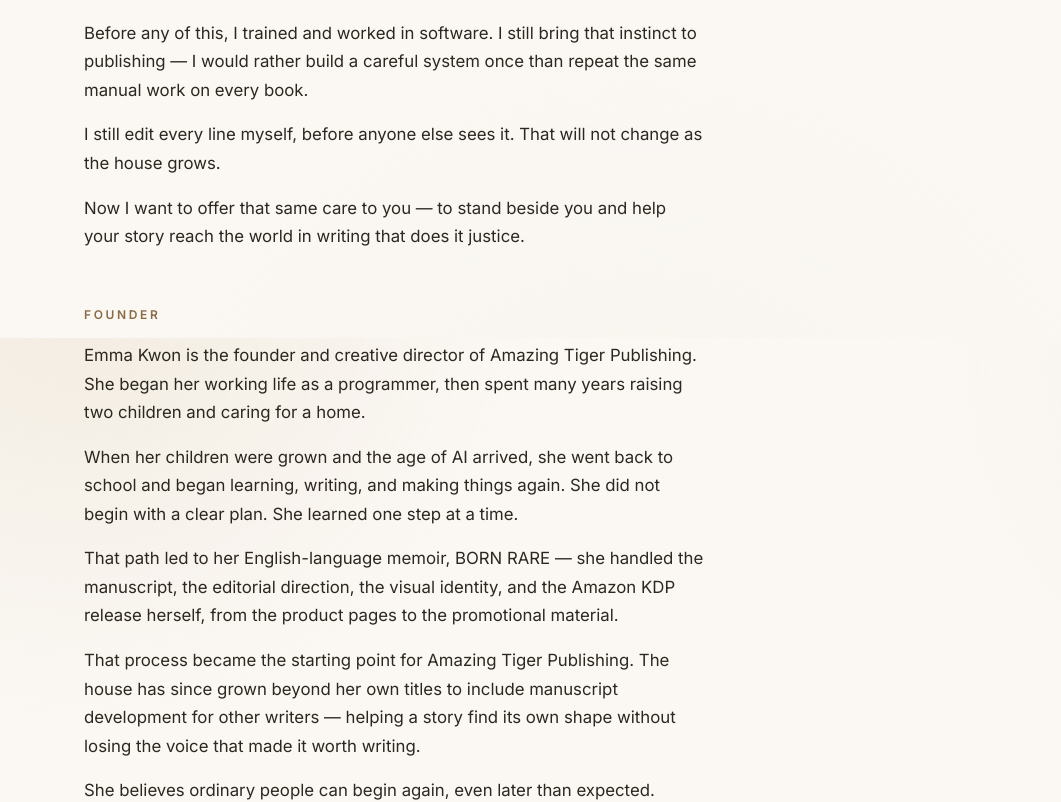
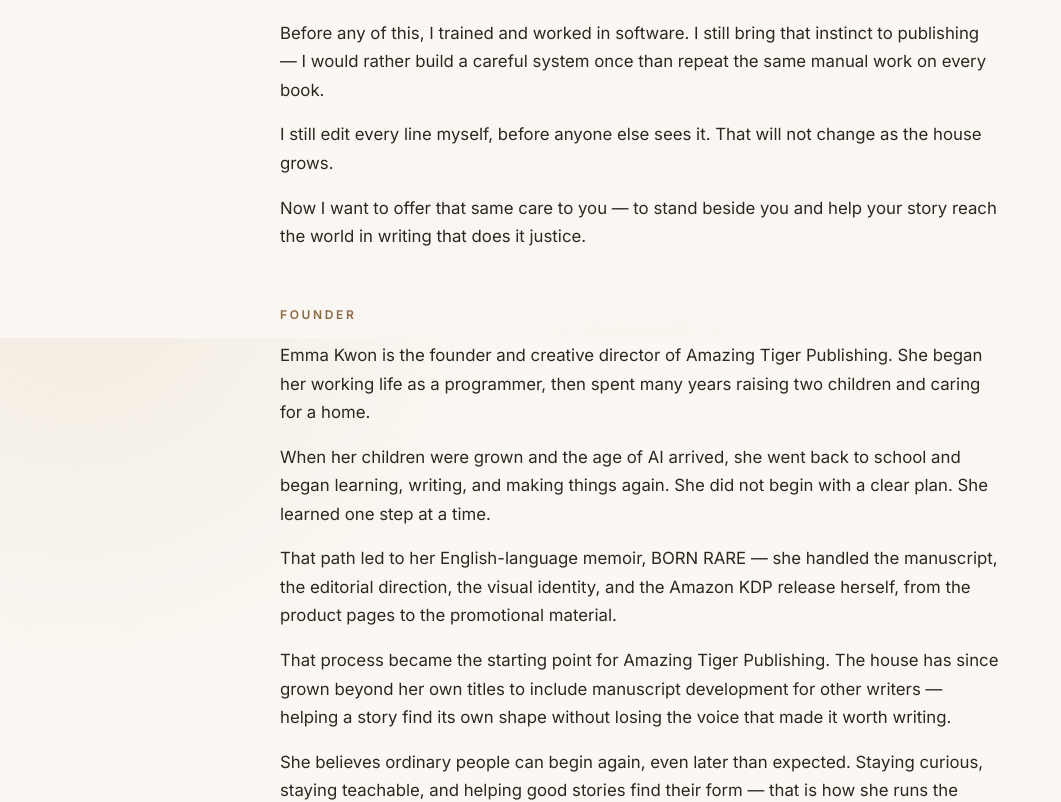
Before and after one commit to k-mama/amazingtiger-site, a Next.js app: page / in a window 1280 px wide. Shown: the part 6062-6864 px from the top of the page, without its empty margins (0-1061 px from the left). Built offline with nearby package versions, Linux system fonts and the light colour scheme; no server answers; a web font is replaced by a local one.

Commit message:
Center the Founder section's letter/bio/studio text blocks
They were sitting flush against the container's left edge with a wide
empty gap on the right — jarring right after the portrait+intro's
evenly-filled two-column row above them. Centered each as a 720px
column instead.

```diff
--- a/components/HomeContent.tsx
+++ b/components/HomeContent.tsx
@@ -258,23 +258,27 @@
 
         <div className="container" style={{ marginTop: "3.5rem" }}>
           <Reveal>
+            <div style={{ maxWidth: "720px", margin: "0 auto" }}>
               <span className="eyebrow">{dict.founderPage.letterHeading}</span>
               {dict.founderPage.letter.map((paragraph, i) => (
-              <p key={i} className="section-lead" style={{ maxWidth: "620px" }}>
+                <p key={i} className="section-lead" style={{ maxWidth: "none" }}>
                   {paragraph}
                 </p>
               ))}
+            </div>
           </Reveal>
         </div>
 
         <div className="container" style={{ marginTop: "3rem" }}>
           <Reveal>
+            <div style={{ maxWidth: "720px", margin: "0 auto" }}>
               <span className="eyebrow">{dict.founderPage.bioHeading}</span>
               {dict.founderPage.bioBody.map((paragraph, i) => (
-              <p key={i} className="section-lead" style={{ maxWidth: "620px" }}>
+                <p key={i} className="section-lead" style={{ maxWidth: "none" }}>
                   {paragraph}
                 </p>
               ))}
+            </div>
           </Reveal>
         </div>
 
@@ -364,19 +368,21 @@
 
         <div className="container" style={{ marginTop: "3rem" }}>
           <Reveal>
+            <div style={{ maxWidth: "720px", margin: "0 auto" }}>
               <h3 className="section-heading" style={{ fontSize: "clamp(1.4rem, 2.2vw, 1.9rem)" }}>
                 {dict.founderPage.studioHeading}
               </h3>
               {dict.founderPage.studioBody.map((paragraph, i) => (
-              <p key={i} className="section-lead" style={{ maxWidth: "720px" }}>
+                <p key={i} className="section-lead" style={{ maxWidth: "none" }}>
                   {paragraph}
                 </p>
               ))}
+            </div>
           </Reveal>
           <Reveal delay={90}>
-            <div style={{ marginTop: "1.5rem", paddingTop: "1.5rem", borderTop: "1px solid var(--color-stone-line)" }}>
+            <div style={{ maxWidth: "720px", margin: "1.5rem auto 0", paddingTop: "1.5rem", borderTop: "1px solid var(--color-stone-line)" }}>
               <h4 style={{ marginBottom: "0.4rem" }}>{dict.founderPage.webHeading}</h4>
-              <p className="section-lead" style={{ maxWidth: "720px" }}>{dict.founderPage.webBody}</p>
+              <p className="section-lead" style={{ maxWidth: "none" }}>{dict.founderPage.webBody}</p>
             </div>
           </Reveal>
         </div>
```
Lines whose indentation alone changed are shown as unchanged.
